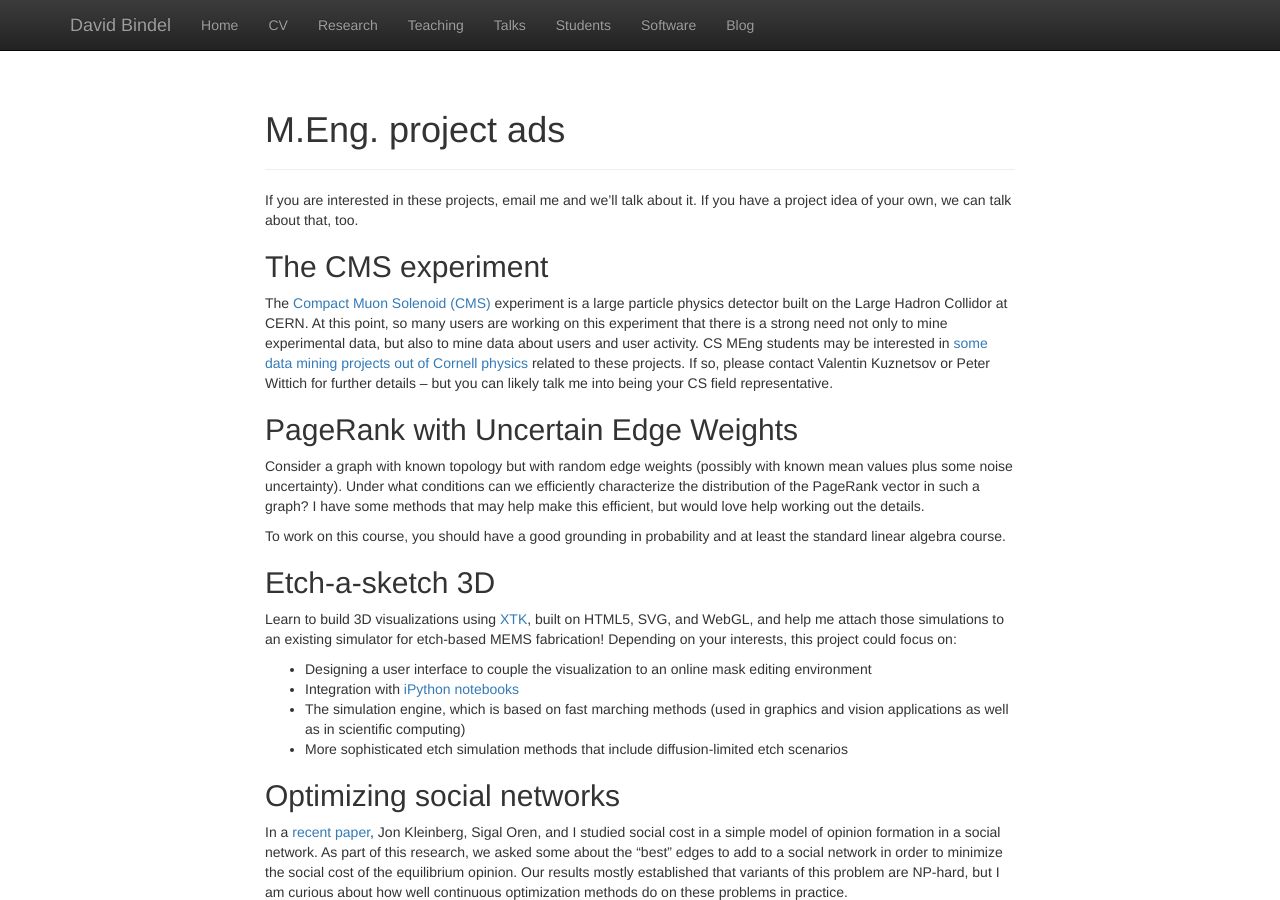
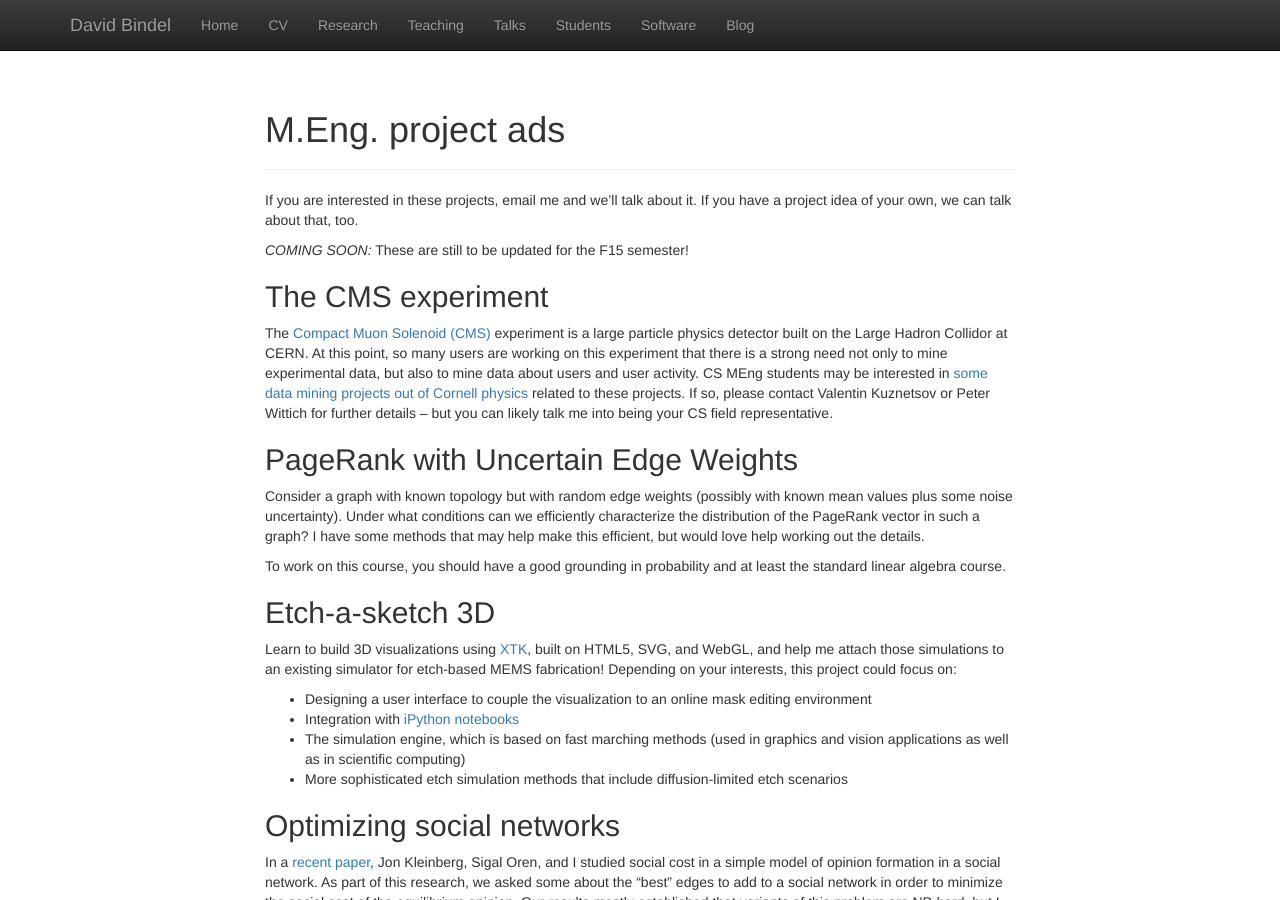
Before and after one commit to dbindel/cornell_web, a Jekyll site: the page built from meng.md, in a window 1280 px wide and 900 px high. Built offline with Jekyll 4.4.1, drawn with Linux system fonts in a browser that asks for light colours; nearby versions of some CDN libraries.

Commit message:
Added MEng project note.

```diff
--- a/meng.md
+++ b/meng.md
@@ -5,6 +5,8 @@ layout: main
 
 If you are interested in these projects, email me and we'll talk about
 it.  If you have a project idea of your own, we can talk about that, too.
+
+*COMING SOON:* These are still to be updated for the F15 semester!
 
 ## The CMS experiment
 
```
